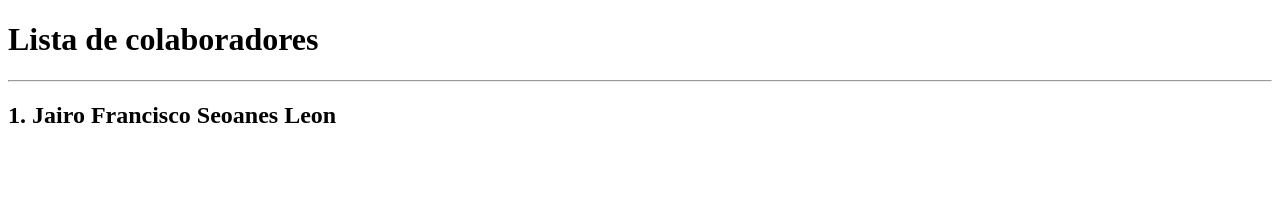
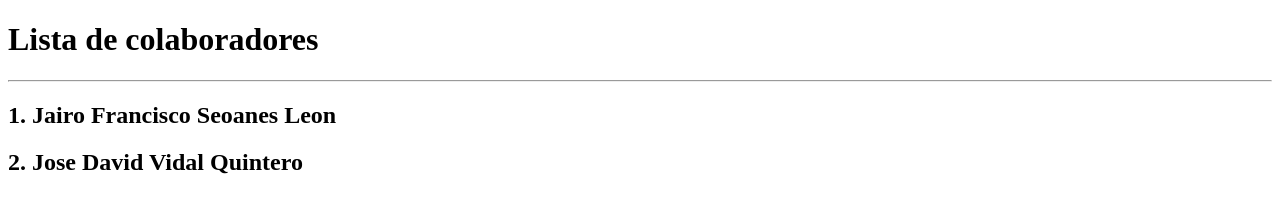
Before and after one commit to saebv/talento-tech-lab-7, a plain HTML site: page index.html in a window 1280 px wide. Drawn offline with Linux system fonts and the light colour scheme.

Commit message:
Aporte de Jose Vidal:)

```diff
--- a/index.html
+++ b/index.html
@@ -10,6 +10,7 @@
     <h1>Lista de colaboradores</h1>
     <hr>
     <h2>1. Jairo Francisco Seoanes Leon</h2>
+    <h2>2. Jose David Vidal Quintero</h2>
 
 
 </body>
```
